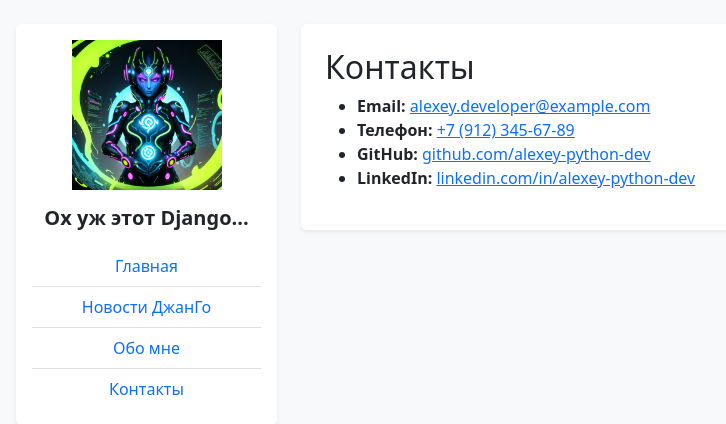
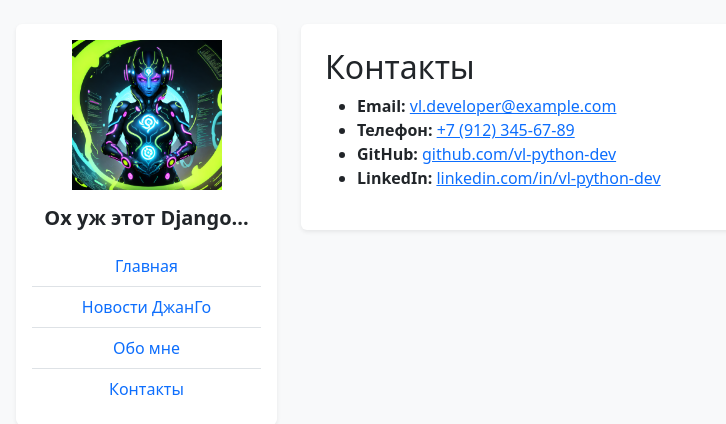
Before and after one commit to 24-python/DJ02, a Django app: page /contacts in a window 1280 px wide. Shown: the top 424 px of the page, without its empty margins (66-792 px from the left). Run offline with Django 5.2, Linux system fonts and the light colour scheme.

Commit message:
небольшие правки по тексту

```diff
--- a/Example/main/templates/main/contacts.html
+++ b/Example/main/templates/main/contacts.html
@@ -7,10 +7,10 @@
 <section>
         <h2>Контакты</h2>
         <ul>
-            <li><strong>Email:</strong> <a href="mailto:alexey.developer@example.com">alexey.developer@example.com</a></li>
+            <li><strong>Email:</strong> <a href="mailto:vl.developer@example.com">vl.developer@example.com</a></li>
             <li><strong>Телефон:</strong> <a href="tel:+79123456789">+7 (912) 345-67-89</a></li>
-            <li><strong>GitHub:</strong> <a href="https://github.com/alexey-python-dev" target="_blank">github.com/alexey-python-dev</a></li>
-            <li><strong>LinkedIn:</strong> <a href="https://linkedin.com/in/alexey-python-dev" target="_blank">linkedin.com/in/alexey-python-dev</a></li>
+            <li><strong>GitHub:</strong> <a href="https://github.com/vl-python-dev" target="_blank">github.com/vl-python-dev</a></li>
+            <li><strong>LinkedIn:</strong> <a href="https://linkedin.com/in/vl-python-dev" target="_blank">linkedin.com/in/vl-python-dev</a></li>
         </ul>
     </section>
     </article>
```
